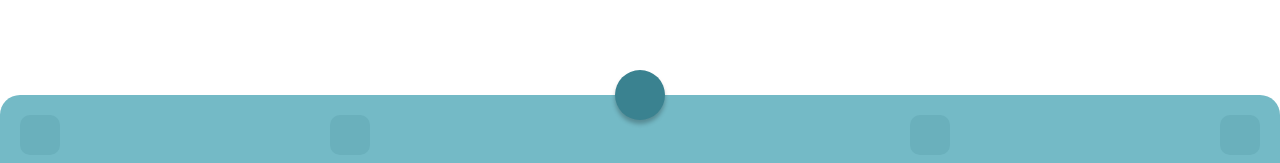
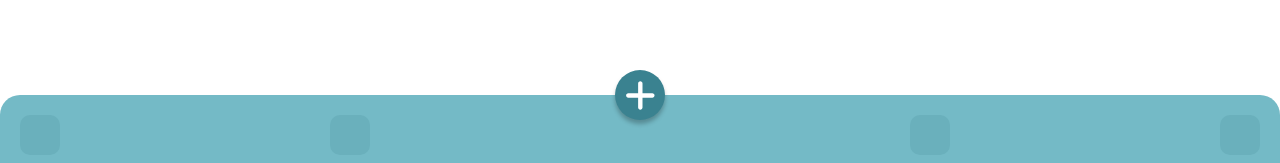
Before and after one commit to Retky/ListNShop, a React (Create React App) app in the folder client/: page / in a window 1280 px wide. Shown: the part 625-788 px from the top of the page. Built offline with nearby package versions, Linux system fonts and the light colour scheme; a web font is replaced by a local one.

Commit message:
Add 'Add' icon

```diff
--- a/client/src/components/styles/home.scss
+++ b/client/src/components/styles/home.scss
@@ -206,5 +206,12 @@ footer {
     border-radius: 50%;
     box-shadow: 0px 4px 4px rgba(0, 0, 0, 0.25);
     background-color: $accent-color;
+    display: grid;
+    place-items: center;
+
+    .plus {
+      font-size: 35px;
+      color: #fff;
+    }
   }
 }
--- a/client/src/pages/home.jsx
+++ b/client/src/pages/home.jsx
@@ -1,5 +1,7 @@
 import { useEffect } from 'react';
 import { useSelector, useDispatch } from 'react-redux';
+import { FontAwesomeIcon } from '@fortawesome/react-fontawesome'
+import { faPlus } from '@fortawesome/free-solid-svg-icons'
 
 import { fetchLocalLists } from '../redux/lists';
 import { fetchLocalShops } from '../redux/shops';
@@ -154,7 +156,9 @@ const Home = () => {
         <div className='button'></div>
         <div className='button'></div>
         <div>
-          <div className='addBtn'></div>
+          <div className='addBtn'>
+            <FontAwesomeIcon className='plus' icon={faPlus} />
+          </div>
         </div>
         <div className='button'></div>
         <div className='button'></div>
```
